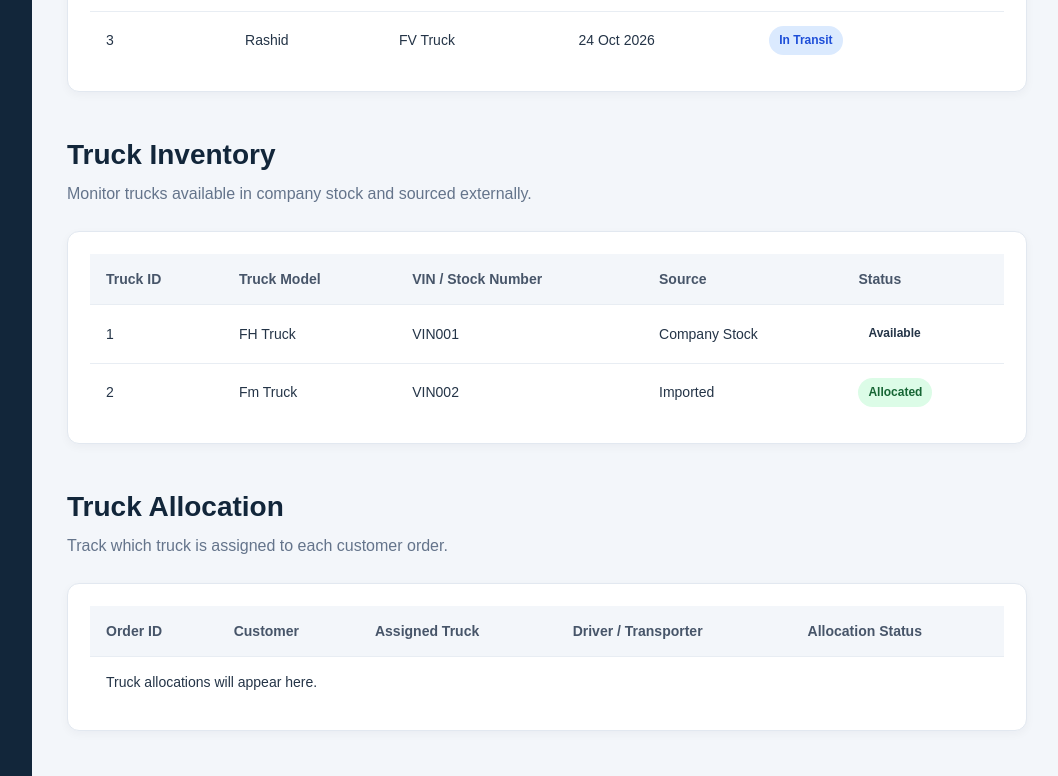
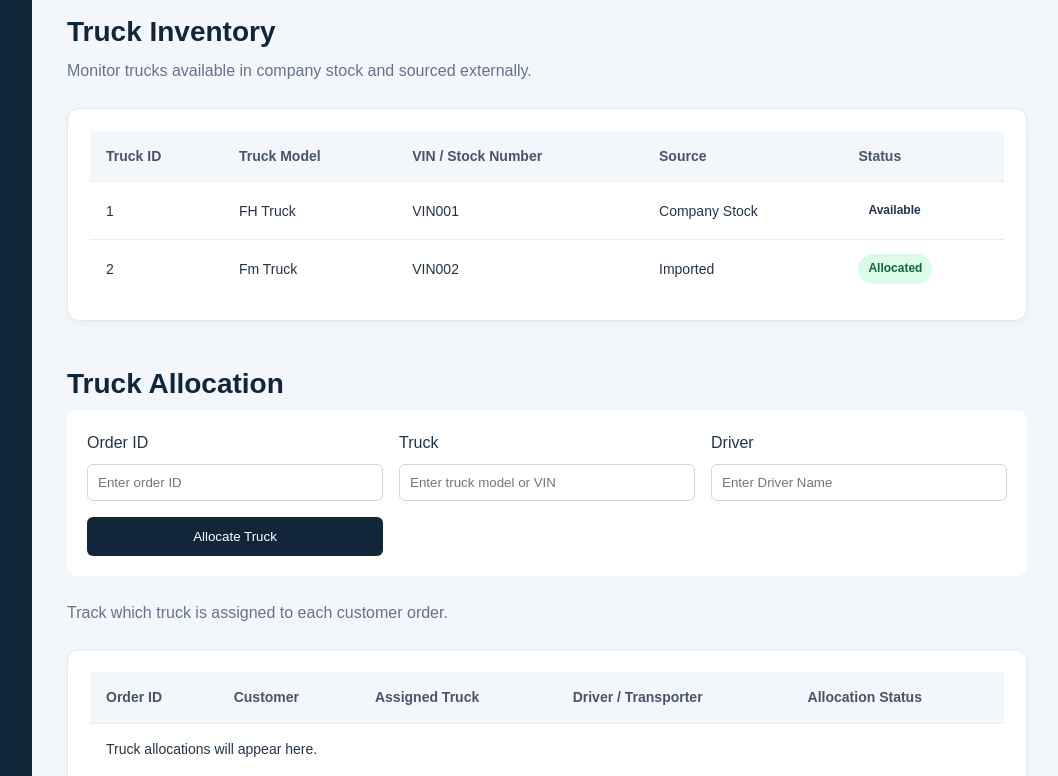
Before and after one commit to gladysletting-cloud/fleet-flow, a website with bundled scripts: page index.html in a window 1280 px wide. Shown: the part 922-1698 px from the top of the page, without its empty margins (218-1276 px from the left). Built offline with nearby package versions, Linux system fonts and the light colour scheme; data requests are answered from the project's data file.

Commit message:
Add truck allocation form and update display functions for allocations and deliveries

```diff
--- a/index.html
+++ b/index.html
@@ -122,6 +122,36 @@
 
       <section id="allocation">
         <h1>Truck Allocation</h1>
+        <form id="allocation-form" class="allocation-form">
+          <div>
+            <label for="order-id">Order ID</label>
+            <input
+            type="text"
+            id="order-id"
+            placeholder="Enter order ID"
+            required
+            >
+          </div>
+
+          <div>
+            <label for="truck-name">Truck</label>
+            <input
+             type="text"
+             id="truck-name"
+             placeholder="Enter truck model or VIN"
+             required
+             >
+          </div>
+          <div>
+            <label for="driver-name">Driver</label>
+            <input type="text"
+            id="driver"
+            placeholder="Enter Driver Name"
+            required
+            >
+          </div>
+          <button type="submit">Allocate Truck</button>
+        </form>
         <p>Track which truck is assigned to each customer order.</p>
 
         <div class="table-section">
--- a/main.js
+++ b/main.js
@@ -2,7 +2,9 @@ import { getOrders, getTrucks } from "./api.js";
 import {
   displaySummary,
   displayOrders,
-  displayTrucks
+  displayTrucks,
+  displayAllocations,
+  displayDeliveries
 } from "./ui.js";
 
 async function loadFleetFlow() {
@@ -18,6 +20,8 @@ async function loadFleetFlow() {
     displayOrders(orders, "customer-orders-table");
 
     displayTrucks(trucks);
+    displayAllocations(orders);
+    displayDeliveries(orders);
 
     console.log("FleetFlow data loaded successfully.");
   } catch (error) {
--- a/style.css
+++ b/style.css
@@ -306,3 +306,37 @@ h1,h2,h3 {
     padding: 8px;
   }
 }
+.allocation-form {
+  display: grid;
+  grid-template-columns: repeat(3, minmax(0, 1fr));
+  gap: 16px;
+  padding: 20px;
+  margin-bottom: 24px;
+  background: #ffffff;
+  border-radius: 10px;
+}
+.allocation-form div {
+  display: flex;
+  flex-direction: column;
+  gap: 8px;
+}
+.allocation-form input {
+  width: 100%;
+  padding: 10px;
+  border: 1px solid #d1d5db;
+  border-radius: 6px;
+  box-sizing: border-box;
+}
+.allocation-form button {
+  padding: 12px;
+  border: none;
+  border-radius: 6px;
+  background: #12263a;
+  color: white;
+  cursor: pointer;
+}
+@media (max-width: 600px) {
+  .allocation-form {
+    grid-template-columns: 1fr;
+  }
+}
--- a/ui.js
+++ b/ui.js
@@ -105,7 +105,7 @@ export function displayTrucks(trucks) {
     </tr>
   `).join("");
 }
-export function displaayAllocations(orders){
+export function displayAllocations(orders){
   const table = document.getElementById("allocation-table");
   if (!table) return;
 
```
